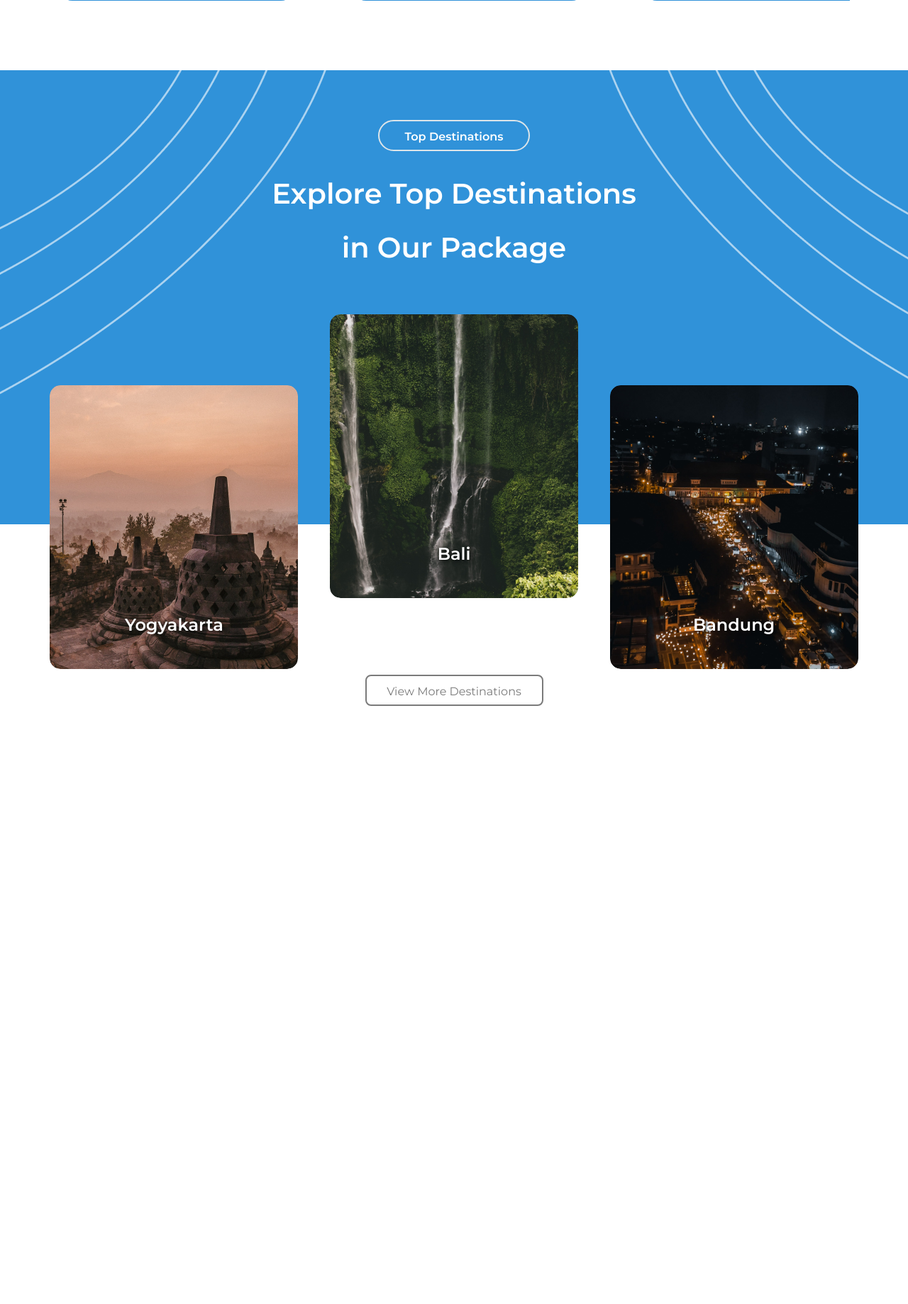
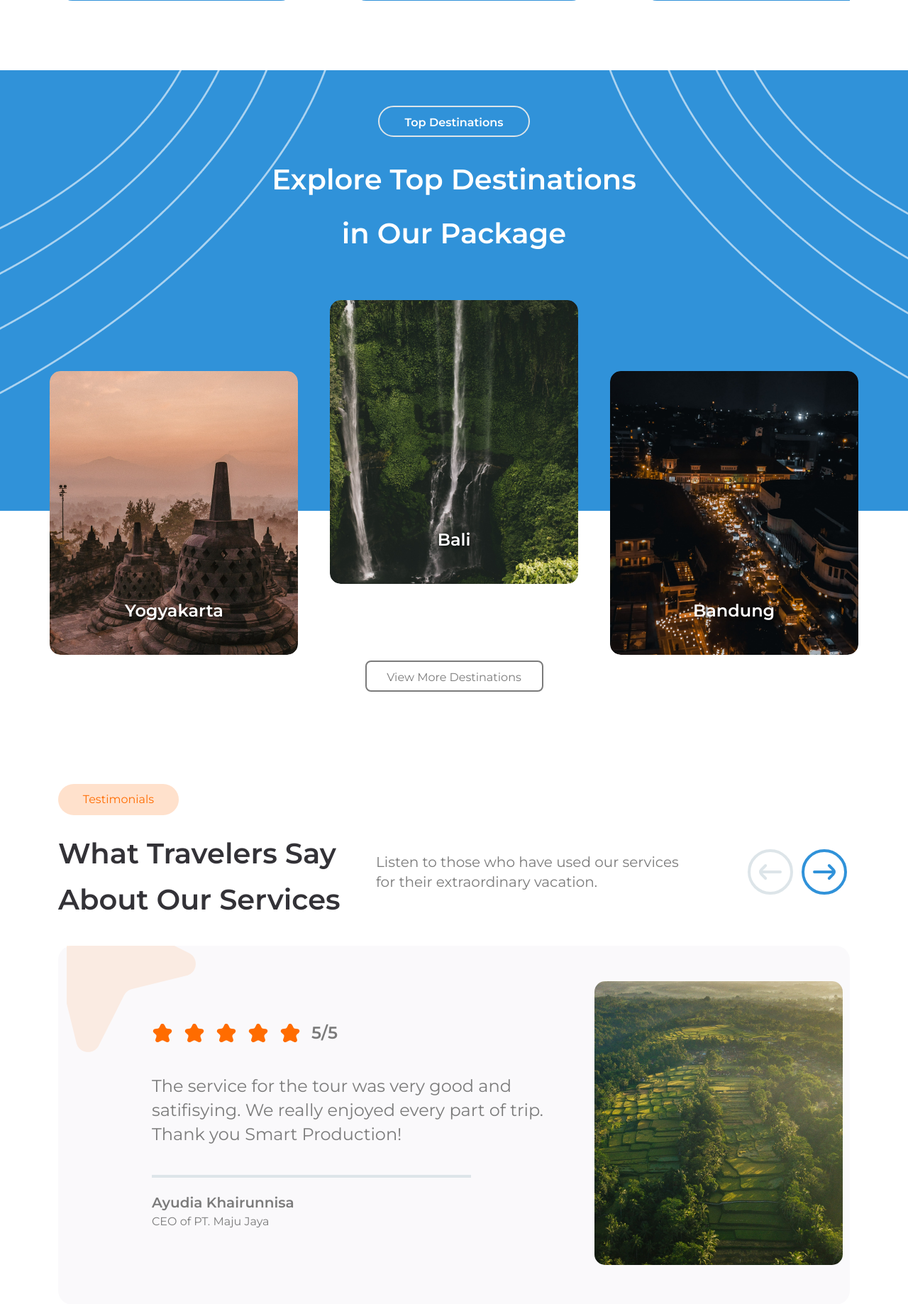
Before and after one commit to ThoriqHanif/Smartholiday, a PHP site: page / in a window 1280 px wide. Shown: the part 2171-4009 px from the top of the page at 71% size. Before the commit the page ends 3166 px from the top, so only its background shows below. Run offline with PHP 8.4, Linux system fonts and the light colour scheme.

Commit message:
Section Testimonials

```diff
--- a/assets/css/style.css
+++ b/assets/css/style.css
@@ -338,11 +338,11 @@
 }
 
 #destination{
-    background-color: #3092D9 !important;
+    /* background-color: #3092D9 !important;
+     */
+    background: linear-gradient(#3092D9 65%, white 20%);
     width: 100%;
     height: 80%;
-    position: absolute;
-    /* position: ; */
 }
 .destination-title{
     width: 214px;
@@ -357,7 +357,6 @@
     padding-bottom: 10px;
     color: #7B7B7B;
     margin: auto;
-    margin-top: 70px;
     justify-content: center;
     margin-bottom: 30px;
 }
@@ -452,6 +451,103 @@
     font-weight: 600;
     text-shadow: 2px 2px 4px rgba(0, 0, 0, 0.5); /* Optional shadow effect */
   }
+
+  .testi-title{
+    width: 170px;
+    height: 44px;
+    background-color: #FF6C0033;
+    border-radius: 100px;
+    color: #FF6C00;
+    /* font-weight: 600; */
+    font-size: 16px;
+    padding: 10px 20px 10px 20px;
+    text-align: center;
+    line-height: 24.38px;
+  }
+
+  .testi-sub-title{
+    width: 408px;
+    font-size: 40px;
+    line-height: 48.76px;
+    font-weight: 600;
+    color: #333237;
+    margin-top: 30px;
+  }
+
+  .testi-desc{
+    width: 429px;
+    height: 56px;
+    font-size: 20px;
+    line-height: 28px;
+    margin-left: 40px;
+    color: #7B7B7B;
+  }
+
+  .testi-container{
+    background-color: #FAF9FB;
+    border-radius: 20px;
+    /* width: 1280px; */
+    height: auto;
+  }
+
+  .testi-story{
+    margin-top: 105px;
+    margin-bottom: 105px;
+    margin-left: 120px;
+  }
+
+  .testi-rating{
+    display: flex;
+    align-items: center;
+
+  }
+
+  .testi-rating img{
+    width: 30px;
+    height: 30px;
+    margin-right: 15px;
+  }
+
+  .testi-rating p{
+    font-size: 24px;
+    /* line-height: 29.26px; */
+    color: #7B7B7B;
+    font-weight: 600;
+    margin-bottom: 0;
+  }
+
+  .testi-comment{
+    font-size: 24px;
+    line-height: 34px;
+    color: #7B7B7B;
+    width: 566px;
+    margin-top: 40px;
+  }
+
+  .testi-line{
+    width: 450px;
+    border: 2px solid #DDE5E9;
+    margin-top: 40px;
+  }
+
+  .testi-nama{
+    margin-top: 20px;
+    font-size: 20px;
+    font-weight: 600;
+    color: #7B7B7B;
+  }
+  .testi-jabatan{
+    font-size: 16px;
+    color: #7B7B7B;
+  }
+  .testi-img img{
+    border-radius: 15px;
+    margin-top: 50px;
+    margin-bottom: 50px;
+    margin-right: 120px;
+  }
+
+
 /* RESPONSIVE */
 @media (max-width: 768px) {
     .hero-btn{
--- a/index.html
+++ b/index.html
@@ -377,16 +377,15 @@
     <div class="spacer"></div>
     <section>
       <div id="destination">
-        <div class="d-flex ">
+        <div class="position-relative">
           <div class="position-absolute top-0 start-0">
             <img src="assets/img/union_kiri.png" alt="" />
           </div>
-        </div>
-        <div class="position-relative">
           <div class="position-absolute top-0 end-0">
             <img src="assets/img/union_kanan.png" alt="" />
           </div>
         </div>
+        <div class="spacer"></div>
         <div class="destination-title">
           <p>Top Destinations</p>
         </div>
@@ -397,9 +396,8 @@
         <div class="d-flex justify-content-around destination-image p-5">
           <div class=" destination-1 img-hover-zoom">
             <div class="image-container">
-              <img src="assets/img/destination-1.png" alt="">
-            <div class="image-text">Yogyakarta</div>
-
+                <img src="assets/img/destination-1.png" alt="">
+                <div class="image-text">Yogyakarta</div>
             </div>
 
 
@@ -424,79 +422,82 @@
         </div>
         <button class="destination-btn">
          View More Destinations</button>
+        <div class="spacer"></div>
+
+      </div>
+    </section>
+    <!-- END SECTION DESTINATIONS -->
+
+    <div class="spacer"></div>
+    <!-- SECTION TESTIMONIALS -->
+    <section>
+      <div class="container">
+
+      <div id="testimonial">
+        <div class="testi-title">
+          Testimonials
         </div>
-    </section>
-    <div class="spacer"></div>
-      <!-- <section id="destination">
-          <div class="d-flex ">
+        <div class="d-flex mb-4 justify-content-center align-items-center">
+          <div class="testi-sub-title">
+            <p>What Travelers Say</p>
+            <p>About Our Services</p>
+          </div>
+          <div class="testi-desc">
+            <p>
+              Listen to those who have used our services for their extraordinary vacation.
+            </p>
+          </div>
+          <div class="ms-auto">
+            <img class="" src="assets/img/circle-arrow-left.svg"></img>
+            <img class="" src="assets/img/circle-arrow-right.svg"></img>
+          </div>
+        </div>
+        <div class="container testi-container">
+          <div class="position-relative">
             <div class="position-absolute top-0 start-0">
-              <img src="assets/img/union_kiri.png" alt="" />
-            </div>
-          </div>
+              <img src="assets/img/Star 1.png" alt="" />
 
-          <div class="position-relative">
-            <div class="position-absolute top-0 end-0">
-              <img src="assets/img/union_kanan.png" alt="" />
             </div>
           </div>
           <div class="row">
-            <div class="col-12">
-              <div class="destination-title">
-                <p>Top Destinations</p>
-              </div>
-            </div>
-            <div class="col-12">
-              <div class="destination-sub-title">
-                <p>Explore Top Destinations</p>
-                <p>in Our Package</p>
-              </div>
-            </div>
-          </div>
-          <div class="d-flex justify-content-around destination-image p-5">
-            <div class=" destination-1 img-hover-zoom">
-              <div class="image-container">
-                <img src="assets/img/destination-1.png" alt="">
-              <div class="image-text">Yogyakarta</div>
+            <div class="col-md-8">
+              <div class="testi-story">
+                <div class="testi-rating align-items-center">
 
-              </div>
+                  <img src="assets/img/star.png" alt="">
+                  <img src="assets/img/star.png" alt="">
+                  <img src="assets/img/star.png" alt="">
+                  <img src="assets/img/star.png" alt="">
+                  <img src="assets/img/star.png" alt="">
+                  <p>5/5</p>
 
-
-            </div>
-
-            <div class="destination-2 img-hover-zoom">
-              <div class="image-container">
-                <img src="assets/img/destination-2.png" alt="">
-                <div class="image-text">Bali</div>
-
+                </div>
+                <div class="testi-comment">
+                  The service for the tour was very good and satifisying. We really enjoyed every part of trip.
+                  Thank you Smart Production!
+                </div>
+                <div class="testi-line"></div>
+                <div class="testi-nama">Ayudia Khairunnisa</div>
+                <div class="testi-jabatan">CEO of PT. Maju Jaya</div>
               </div>
 
             </div>
-            <div class="destination-3 img-hover-zoom">
-              <div class="image-container">
-                <img src="assets/img/destination-3.png" alt="">
-                <div class="image-text">Bandung</div>
-
-              </div>
-
+            <div class="col-md-3 testi-img">
+              <img src="assets/img/testi-1.png" alt="">
             </div>
           </div>
-          <button class="destination-btn">
-           View More Destinations</button>
-           <div class="spacer"></div>
-           <div class="spacer"></div>
-      </section> -->
-    <div class="spacer"></div>
-    <section id="testimonial">
-      <div class="container">
-        <div class="testi-title">
-          Testimonials
         </div>
       </div>
+    </div>
+
     </section>
+    <div class="spacer">
+
+    </div>
+    <!-- END SECTION TESTIMONIALS -->
 
 
 
-    <!-- END SECTION DESTINATIONS -->
     <script
       src="https://cdn.jsdelivr.net/npm/bootstrap@5.3.3/dist/js/bootstrap.bundle.min.js"
       integrity="sha384-YvpcrYf0tY3lHB60NNkmXc5s9fDVZLESaAA55NDzOxhy9GkcIdslK1eN7N6jIeHz"
```
Also changed, not shown: assets/img/Star 1.png (added), assets/img/circle-arrow-left.svg (added), assets/img/circle-arrow-right.svg (added), assets/img/star.png (added), assets/img/testi-1.png (added).
